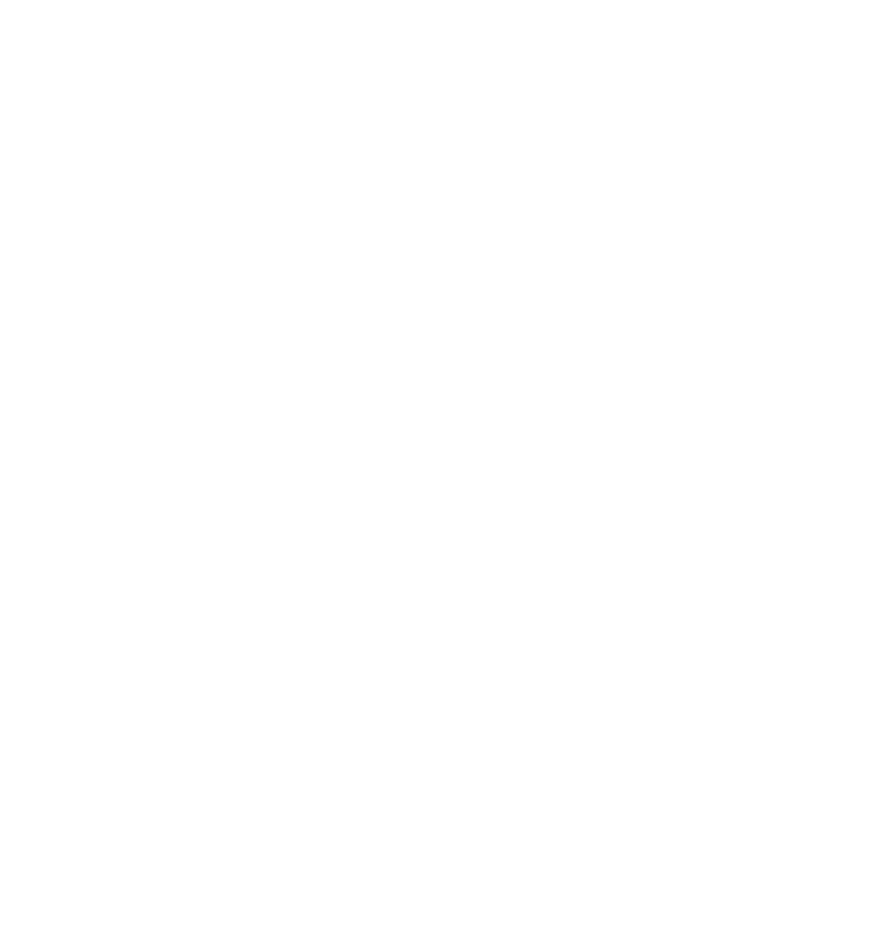
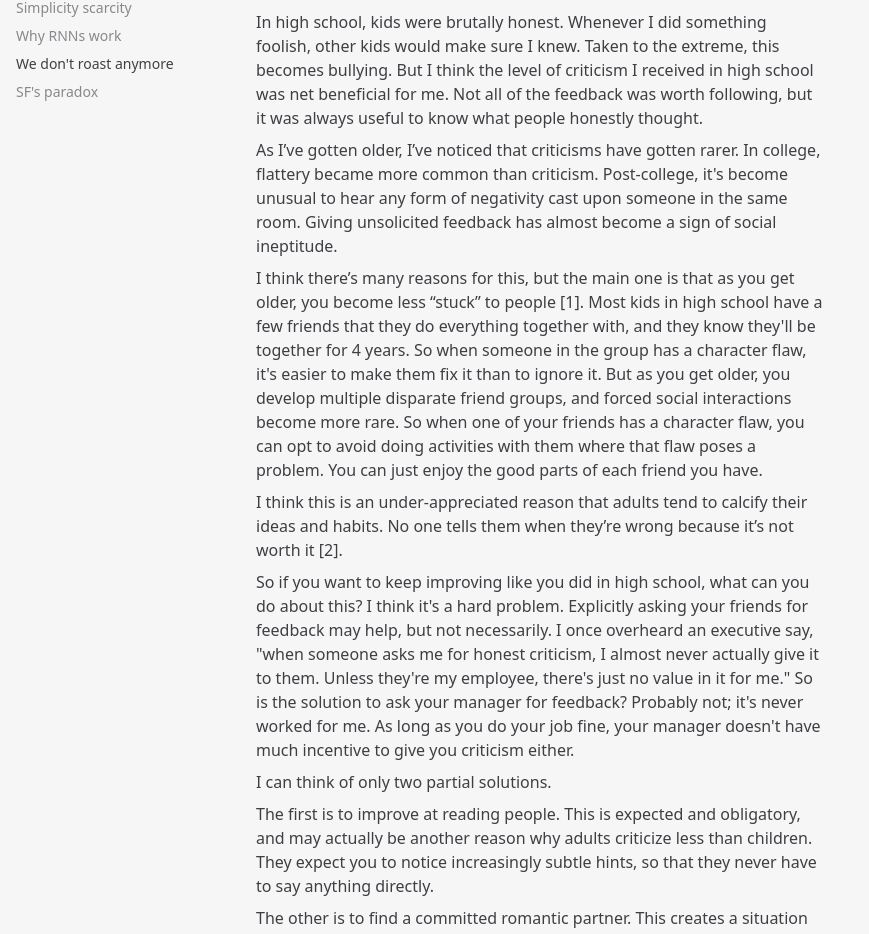
Before and after one commit to Xyzrr/micro-blog, a SvelteKit app: page /roast in a window 1280 px wide. Before the commit this address had no page. Shown: the part 130-1064 px from the top of the page, without its empty margins (0-869 px from the left). Before the commit the page ends 800 px from the top, so only its background shows below. Built offline with nearby package versions, Linux system fonts and the light colour scheme.

Commit message:
bring back roast

```diff
--- /dev/null
+++ b/src/routes/(posts)/roast/+page.svelte
@@ -0,0 +1,63 @@
+<h1>We don't roast anymore</h1>
+<div class="opacity-60 mb-8">July 2021</div>
+<p>
+	In high school, kids were brutally honest. Whenever I did something foolish, other kids would make
+	sure I knew. Taken to the extreme, this becomes bullying. But I think the level of criticism I
+	received in high school was net beneficial for me. Not all of the feedback was worth following,
+	but it was always useful to know what people honestly thought.
+</p>
+<p>
+	As I’ve gotten older, I’ve noticed that criticisms have gotten rarer. In college, flattery became
+	more common than criticism. Post-college, it&#39;s become unusual to hear any form of negativity
+	cast upon someone in the same room. Giving unsolicited feedback has almost become a sign of social
+	ineptitude.
+</p>
+<p>
+	I think there’s many reasons for this, but the main one is that as you get older, you become less
+	“stuck” to people [1]. Most kids in high school have a few friends that they do everything
+	together with, and they know they&#39;ll be together for 4 years. So when someone in the group has
+	a character flaw, it&#39;s easier to make them fix it than to ignore it. But as you get older, you
+	develop multiple disparate friend groups, and forced social interactions become more rare. So when
+	one of your friends has a character flaw, you can opt to avoid doing activities with them where
+	that flaw poses a problem. You can just enjoy the good parts of each friend you have.
+</p>
+<p>
+	I think this is an under-appreciated reason that adults tend to calcify their ideas and habits. No
+	one tells them when they’re wrong because it’s not worth it [2].
+</p>
+<p>
+	So if you want to keep improving like you did in high school, what can you do about this? I think
+	it&#39;s a hard problem. Explicitly asking your friends for feedback may help, but not
+	necessarily. I once overheard an executive say, &quot;when someone asks me for honest criticism, I
+	almost never actually give it to them. Unless they&#39;re my employee, there&#39;s just no value
+	in it for me.&quot; So is the solution to ask your manager for feedback? Probably not; it&#39;s
+	never worked for me. As long as you do your job fine, your manager doesn&#39;t have much incentive
+	to give you criticism either.
+</p>
+<p>I can think of only two partial solutions.</p>
+<p>
+	The first is to improve at reading people. This is expected and obligatory, and may actually be
+	another reason why adults criticize less than children. They expect you to notice increasingly
+	subtle hints, so that they never have to say anything directly.
+</p>
+<p>
+	The other is to find a committed romantic partner. This creates a situation similar to the high
+	school friend group. Your partner has to deal with your flaws every day, and may even be judged
+	for them. So they&#39;re incentivized to actually fix you.
+</p>
+<p>
+	I don&#39;t find either of these solutions really satisfying. Sometimes I wish people would
+	continue to spout their thoughts unfiltered like they did in high school. Fortunately by being
+	aware of the problem, you can avoid calcifying too early.
+</p>
+<p class="pt-16">
+	[1] I originally thought that it’s because it takes time to realize that fixing people isn’t worth
+	it. I no longer think this is the reason; in high school, fixing people often is worth it. Kids
+	are quick at learning what behaviors work; what takes time is unlearning behaviors that have
+	stopped working.
+</p>
+<p>
+	[2] A surprising implication of this is that giving someone criticism is a powerful statement of
+	loyalty. It means you intend on spending enough time with them for them to be worth fixing. Of
+	course, this positive message may not get through.
+</p>
--- a/src/routes/Sidebar.svelte
+++ b/src/routes/Sidebar.svelte
@@ -1,5 +1,5 @@
 <script>
-	import SidebarItem from "./SidebarItem.svelte";
+	import SidebarItem from './SidebarItem.svelte';
 </script>
 
 <div class="w-60 shrink-0 h-full">
@@ -9,6 +9,7 @@
 		<SidebarItem to="/ai-safety">My take on AI safety</SidebarItem>
 		<SidebarItem to="/simplicity">Simplicity scarcity</SidebarItem>
 		<SidebarItem to="/rnns">Why RNNs work</SidebarItem>
+		<SidebarItem to="/roast">We don't roast anymore</SidebarItem>
 		<SidebarItem to="/sf-paradox">SF's paradox</SidebarItem>
 	</div>
 </div>
```
Lines whose indentation alone changed are shown as unchanged.
